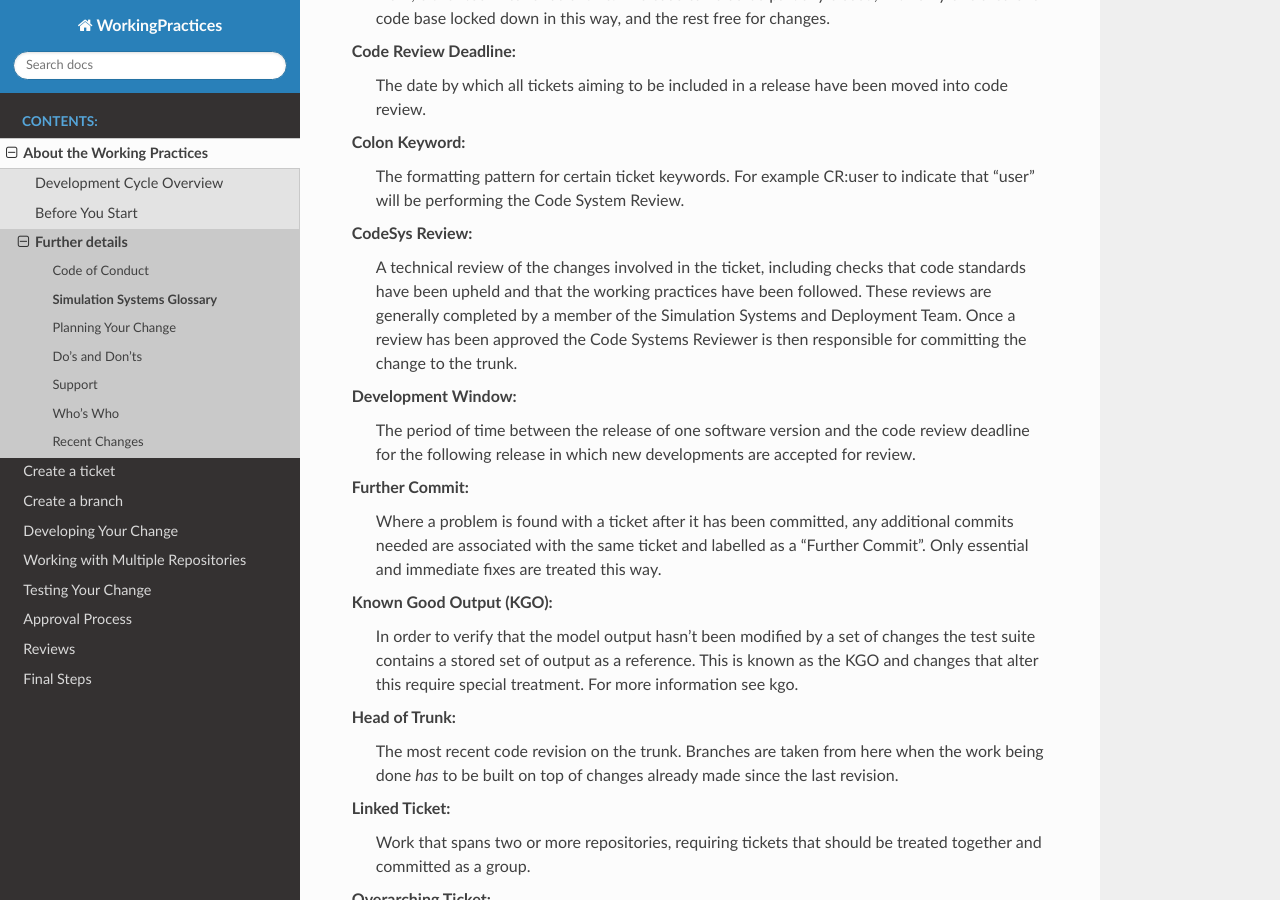
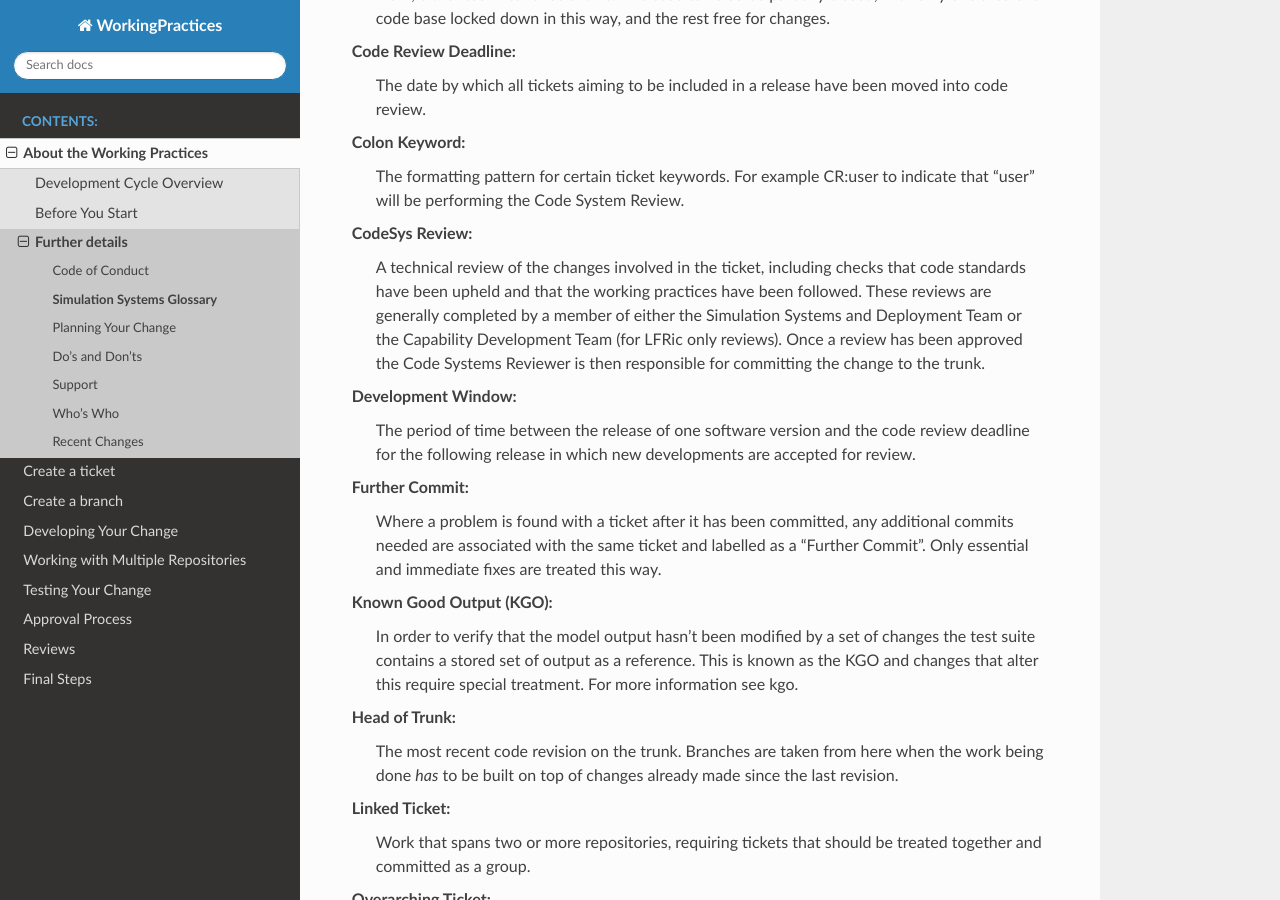
Before and after one commit to MetOffice/simulation-systems, a Sphinx documentation site: the page built from source/WorkingPractices/glossary.rst, in a window 1280 px wide and 900 px high, scrolled down 347 px. Built offline with Sphinx 7.4.7 and the Read the Docs theme 2.0.0, drawn with Linux system fonts in a browser that asks for light colours.

Commit message:
add reference to LFRic team doing reviews

```diff
--- a/source/WorkingPractices/glossary.rst
+++ b/source/WorkingPractices/glossary.rst
@@ -23,8 +23,9 @@ Colon Keyword:
 CodeSys Review:
     A technical review of the changes involved in the ticket, including checks
     that code standards have been upheld and that the working practices have
-    been followed. These reviews are generally completed by a member of the
-    Simulation Systems and Deployment Team.
+    been followed. These reviews are generally completed by a member of either
+    the Simulation Systems and Deployment Team or the Capability Development
+    Team (for LFRic only reviews).
     Once a review has been approved the Code Systems Reviewer is then
     responsible for committing the change to the trunk.
 
```
